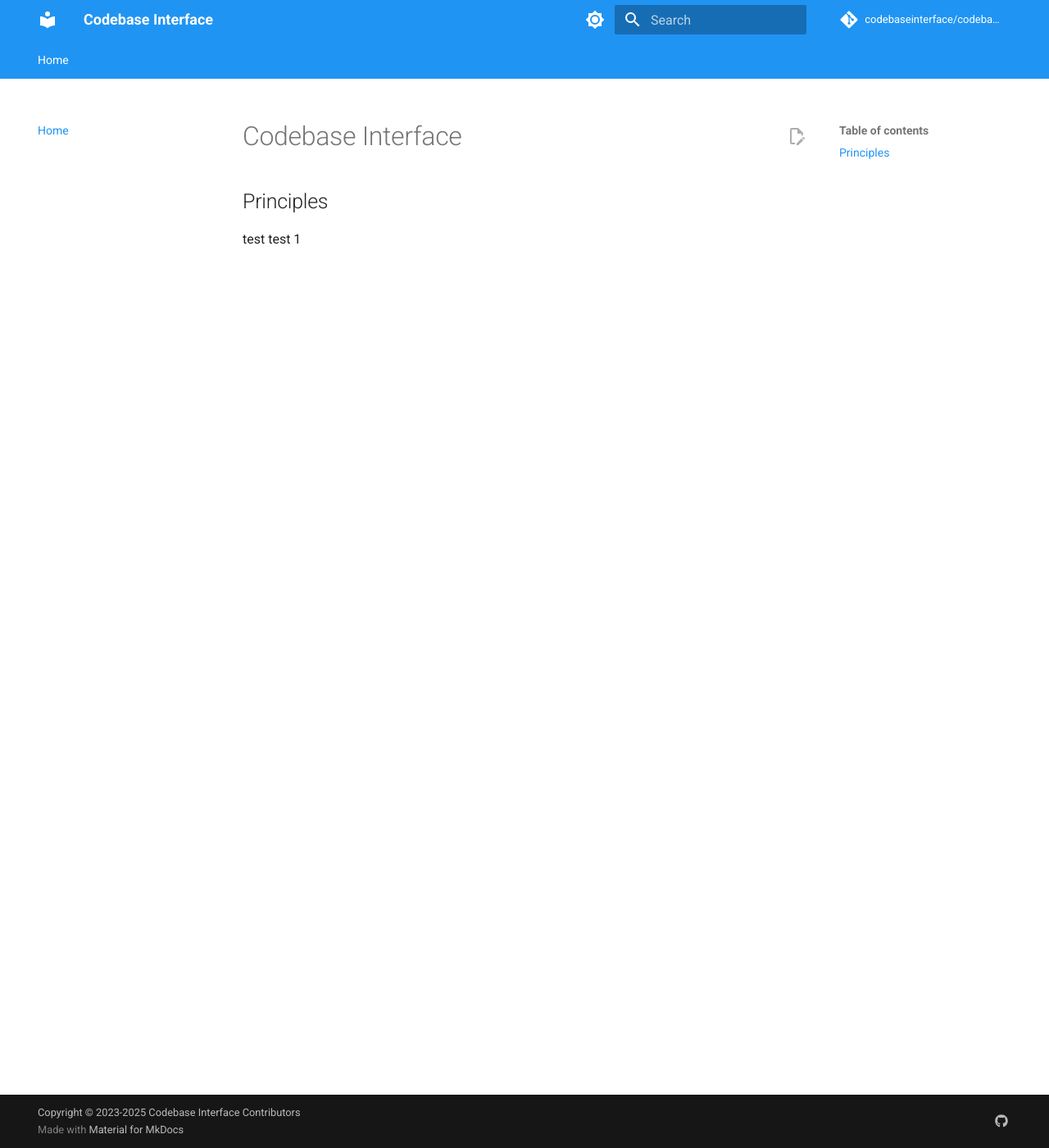
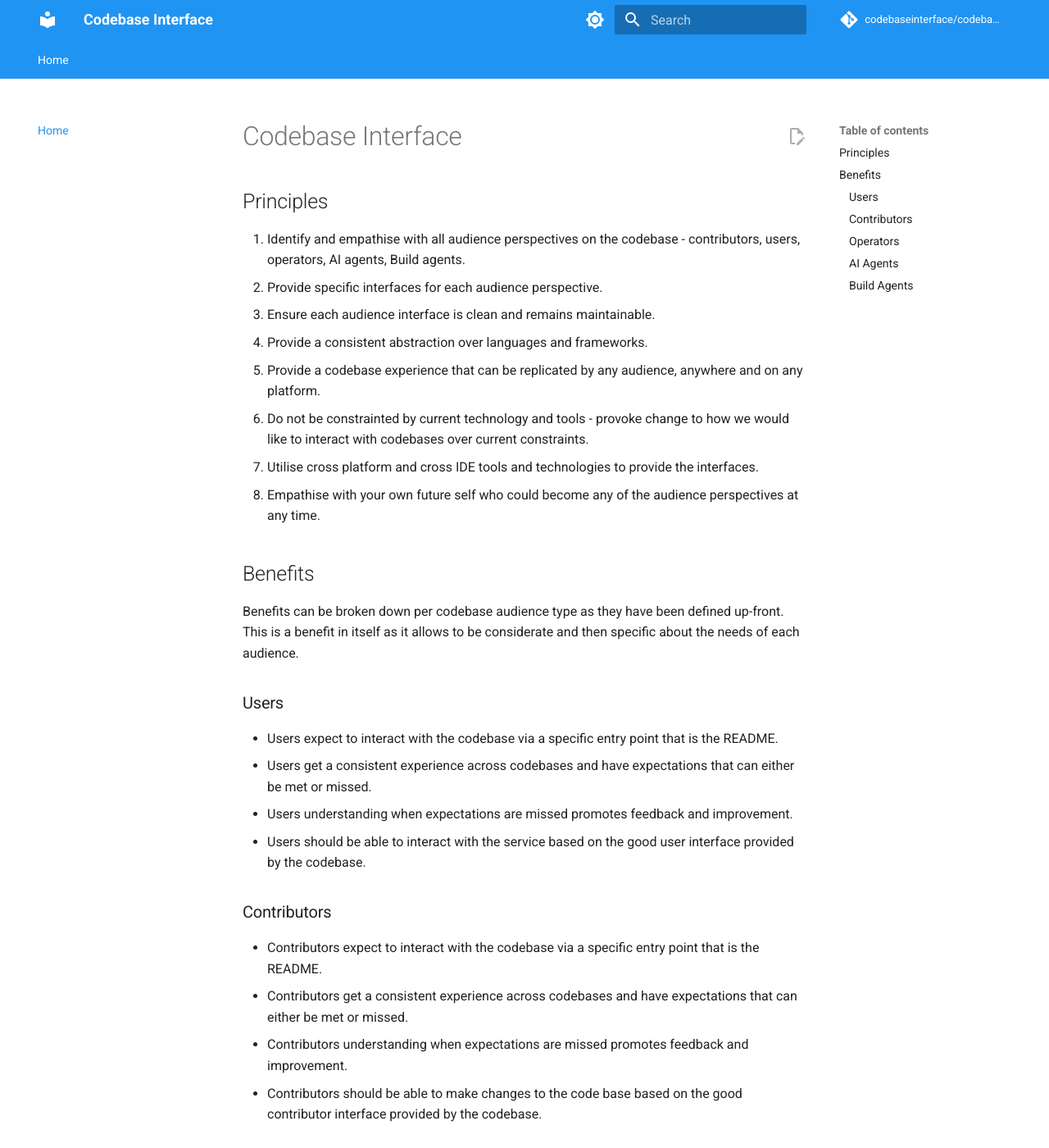
Before and after one commit to codebase-interface/codebase-interface.github.io, an MkDocs documentation site: the page built from docs/index.md, in a window 1280 px wide and 1400 px high. Shown: the whole window at 82% size. Built offline with MkDocs 1.6.1 and Material for MkDocs 9.7.7, drawn with Linux system fonts in a browser that asks for light colours; comment, search, counter and statistics services are not loaded; some of the changed text lies outside the part shown.

Commit message:
feat: expand documentation in index.md with principles and benefits for users and contributors

```diff
--- a/docs/index.md
+++ b/docs/index.md
@@ -2,4 +2,35 @@
 
 ## Principles
 
-test test 1
+1. Identify and empathise with all audience perspectives on the codebase - contributors, users, operators, AI agents, Build agents.
+2. Provide specific interfaces for each audience perspective.
+3. Ensure each audience interface is clean and remains maintainable.
+4. Provide a consistent abstraction over languages and frameworks.
+5. Provide a codebase experience that can be replicated by any audience, anywhere and on any platform.
+6. Do not be constrainted by current technology and tools - provoke change to how we would like to interact with codebases over current constraints.
+7. Utilise cross platform and cross IDE tools and technologies to provide the interfaces.
+8. Empathise with your own future self who could become any of the audience perspectives at any time.
+
+## Benefits
+
+Benefits can be broken down per codebase audience type as they have been defined up-front. This is a benefit in itself as it allows to be considerate and then specific about the needs of each audience.
+
+### Users
+
+- Users expect to interact with the codebase via a specific entry point that is the README.
+- Users get a consistent experience across codebases and have expectations that can either be met or missed.
+- Users understanding when expectations are missed promotes feedback and improvement.
+- Users should be able to interact with the service based on the good user interface provided by the codebase.
+
+### Contributors
+
+- Contributors expect to interact with the codebase via a specific entry point that is the README.
+- Contributors get a consistent experience across codebases and have expectations that can either be met or missed.
+- Contributors understanding when expectations are missed promotes feedback and improvement.
+- Contributors should be able to make changes to the code base based on the good contributor interface provided by the codebase.
+
+### Operators
+
+### AI Agents
+
+### Build Agents
```
